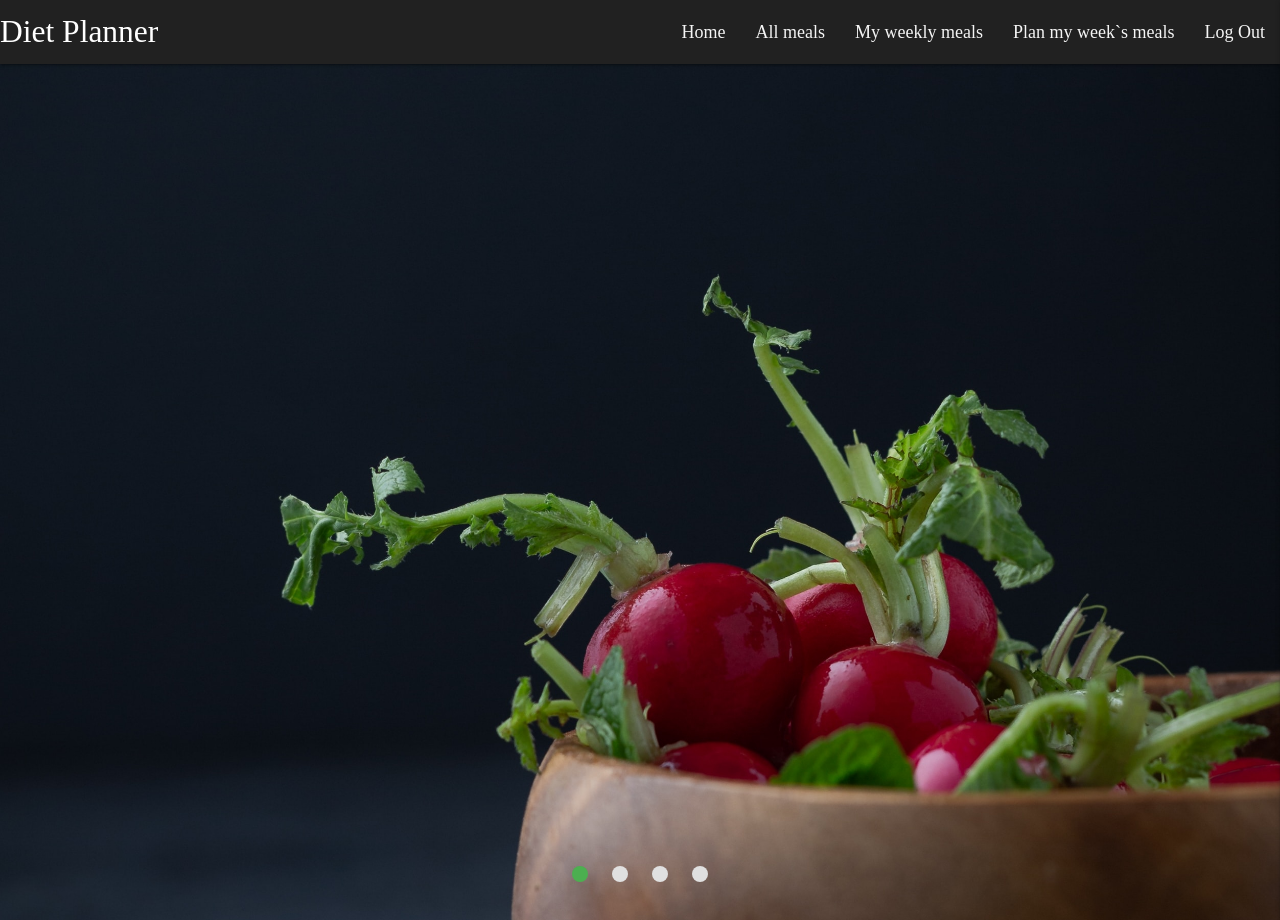
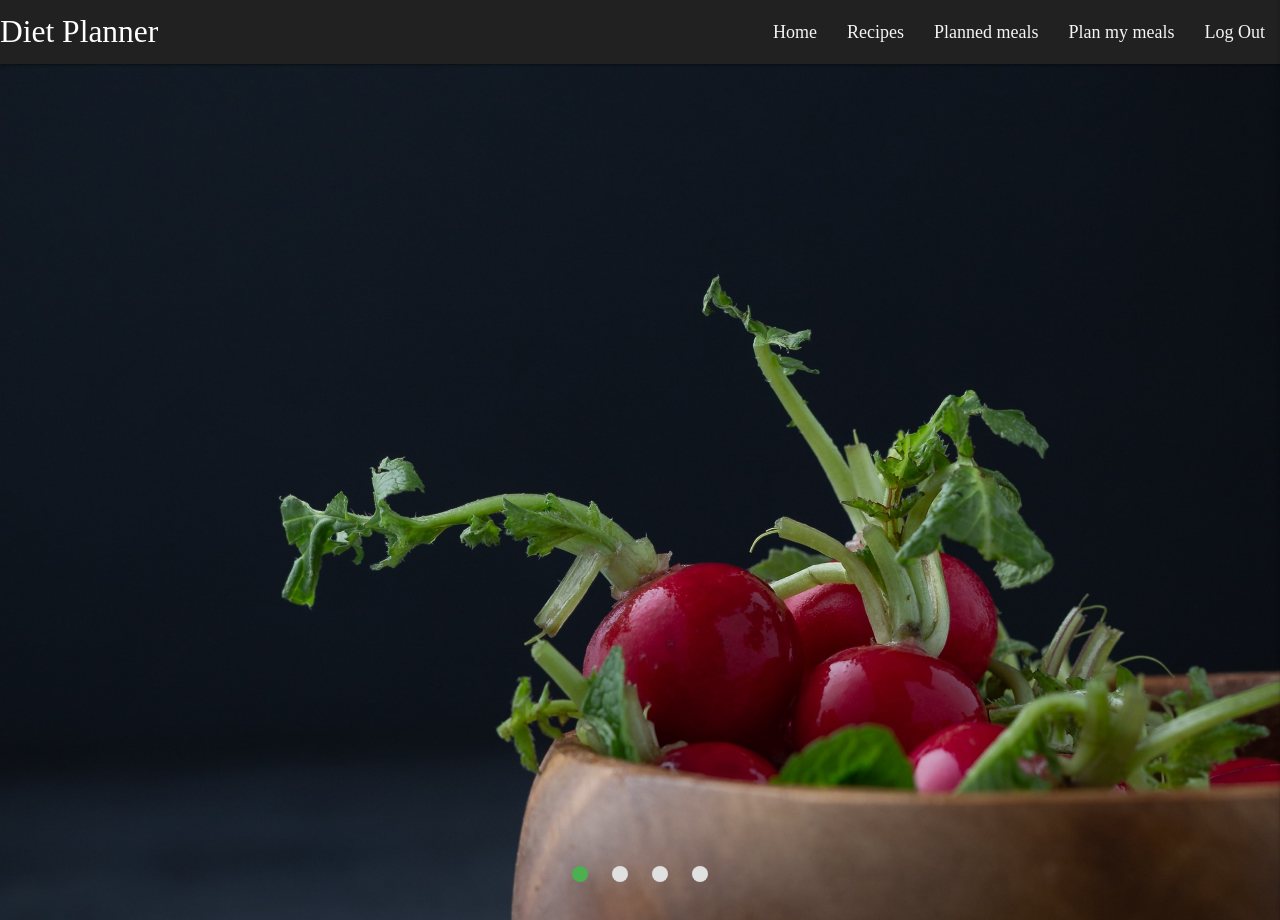
Before and after one commit to MargaritaAtr/diet-planner, a Flask app: page / in a window 1280 px wide. Run offline with Flask 3, Linux system fonts and the light colour scheme; the visitor is signed in with stand-in values (Sample User, id 1); some libraries are stand-ins or nearby versions; some web fonts are replaced.

Commit message:
Add recipes.html and connect to databse

```diff
--- a/app.py
+++ b/app.py
@@ -149,6 +149,11 @@ def delete_meal(meal_id):
     flash("Meal Deleted")
     return redirect(url_for("all_meals"))
 
+@app.route("/recipes")
+def recipes():
+    recipes = list(mongo.db.recipes.find())
+    return render_template("recipes.html", recipes=recipes)
+
 
 if __name__ == "__main__":
     app.run(host=os.environ.get("IP"),
--- a/templates/base.html
+++ b/templates/base.html
@@ -22,10 +22,10 @@
       class="fas fa-bars"></i></a>
   <ul class="right hide-on-med-and-down">
     <li><a href="{{ url_for('home')}}">Home</a></li>
+    <li><a href="{{ url_for('recipes') }}">Recipes</a></li>
     {% if session.user %}
-      <li><a href="{{ url_for('all_meals') }}">All meals</a></li>
-      <li><a href="{{ url_for('my_meals', username=session['user']) }}">My weekly meals</a></li>
-      <li><a href="{{ url_for('plan_meals')}}">Plan my week`s meals</a></li>
+      <li><a href="{{ url_for('all_meals') }}">Planned meals</a></li>
+      <li><a href="{{ url_for('plan_meals')}}">Plan my meals</a></li>
       <li><a href="{{ url_for('logout')}}">Log Out</a></li>
     {% else %}
       <li><a href="{{ url_for('login')}}">Log In</a></li>
@@ -37,11 +37,11 @@
 <!--Mobile Navbar-->
   <ul class="sidenav right" id="mobile-demo">
     <li><a href="{{ url_for('home')}}">Home</a></li>
+    <li><a href="{{ url_for('recipes') }}">Recipes</a></li>
     {% if session.user %}
-    <li><a href="{{ url_for('all_meals') }}">All meals</a></li>
-      <li><a href="{{ url_for('my_meals', username=session['user']) }}">My weekly meals</a></li>
-      <li><a href="{{ url_for('plan_meals')}}">Plan my week`s meals</a></li>
-      <li><a href="{{ url_for('logout')}}">Log Out</a></li>
+    <li><a href="{{ url_for('all_meals') }}">Planned meals</a></li>
+    <li><a href="{{ url_for('plan_meals')}}">Plan my meals</a></li>
+    <li><a href="{{ url_for('logout')}}">Log Out</a></li>
     {% else %}
       <li><a href="{{ url_for('login')}}">Log In</a></li>
       <li><a href="{{ url_for('register')}}">Register</a></li>
```
Also changed, not shown: templates/recipes.html (added, +28 -0 lines).
